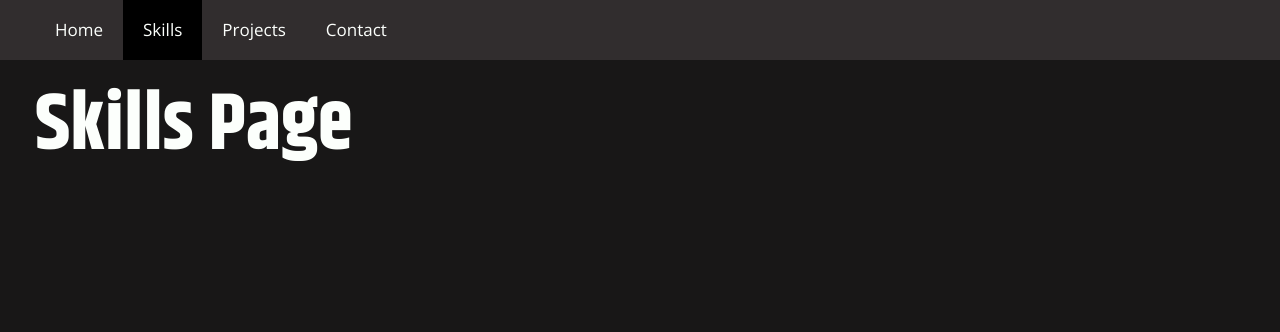
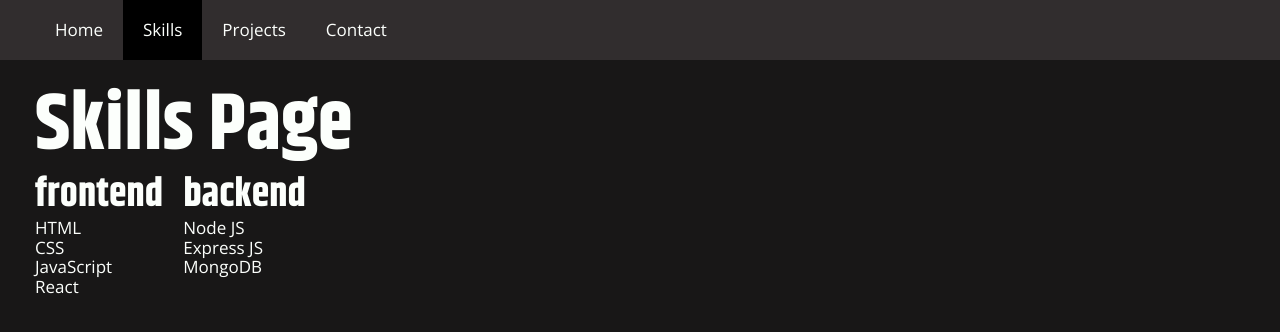
Before and after one commit to Evil-dave-dev/react-portfolio, a Next.js app: page /SkillsPage in a window 1280 px wide. Shown: the top 332 px of the page. Built offline with nearby package versions, Linux system fonts and the light colour scheme.

Commit message:
setup skill page

```diff
--- a/pages/ContactPage.js
+++ b/pages/ContactPage.js
@@ -1,4 +1,3 @@
-import Link from "next/link";
 import Navbar from "../components/Navbar";
 import styles from "../styles/pages/_contactpage.module.scss";
 import ContactForm from "../components/ContactForm";
@@ -8,7 +7,7 @@
     <>
       <Navbar />
       <main className={styles.main}>
-        <h1>ContactPage</h1>
+        <h1>Contact</h1>
         <ContactForm />
       </main>
     </>
--- a/pages/ProjectsPage.js
+++ b/pages/ProjectsPage.js
@@ -1,4 +1,3 @@
-import Link from "next/link";
 import Navbar from "../components/Navbar";
 import styles from "../styles/pages/_projectspage.module.scss";
 
--- a/pages/SkillsPage.js
+++ b/pages/SkillsPage.js
@@ -1,13 +1,52 @@
-import Link from "next/link";
 import styles from "../styles/pages/_skillspage.module.scss";
 import Navbar from "../components/Navbar";
 
 function SkillsPage() {
+  const skills = {
+    frontend: [
+      { link: "https://developer.mozilla.org/fr/docs/Web/HTML", label: "HTML" },
+      { link: "https://developer.mozilla.org/fr/docs/Web/CSS", label: "CSS" },
+      {
+        link: "https://developer.mozilla.org/fr/docs/Web/JavaScript",
+        label: "JavaScript",
+      },
+      { link: "/", label: "React" },
+    ],
+    backend: [
+      { link: "https://nodejs.org/fr", label: "Node JS" },
+      { link: "https://expressjs.com/fr/", label: "Express JS" },
+      { link: "https://www.mongodb.com/fr-fr", label: "MongoDB" },
+    ],
+  };
+
+  const Skill = ({ link, label }) => (
+    <li>
+      <a href={link} target="_blank" rel="noopener noreferrer">
+        {label}
+      </a>
+    </li>
+  );
+
+  const SkillSection = ({ title, skills }) => (
+    <section>
+      <h3>{title}</h3>
+      <ul>
+        {skills.map((skills, index) => (
+          <Skill key={index} {...skills} />
+        ))}
+      </ul>
+    </section>
+  );
+
   return (
     <>
       <Navbar />
       <main className={styles.main}>
         <h1>Skills Page</h1>
+        <div className={styles.container}>
+          <SkillSection title="frontend" skills={skills.frontend} />
+          <SkillSection title="backend" skills={skills.backend} />
+        </div>
       </main>
     </>
   );
--- a/styles/pages/_skillspage.module.scss
+++ b/styles/pages/_skillspage.module.scss
@@ -5,3 +5,12 @@
   background-color: $primary;
   min-height: 100vh;
 }
+
+.container {
+  display: flex;
+  flex-direction: column;
+  gap: 2rem;
+  @include x-small {
+    flex-direction: row;
+  }
+}
```
